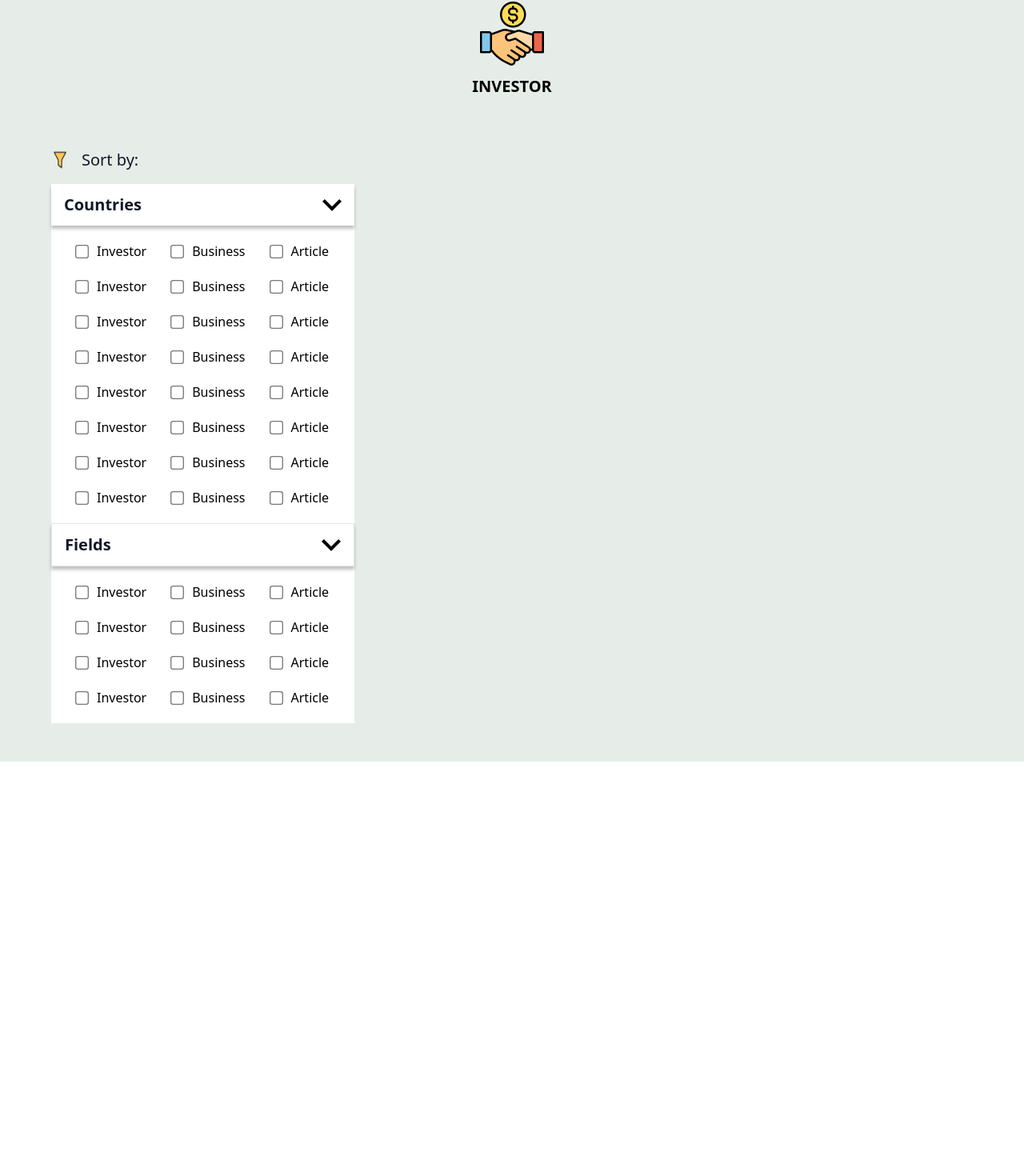
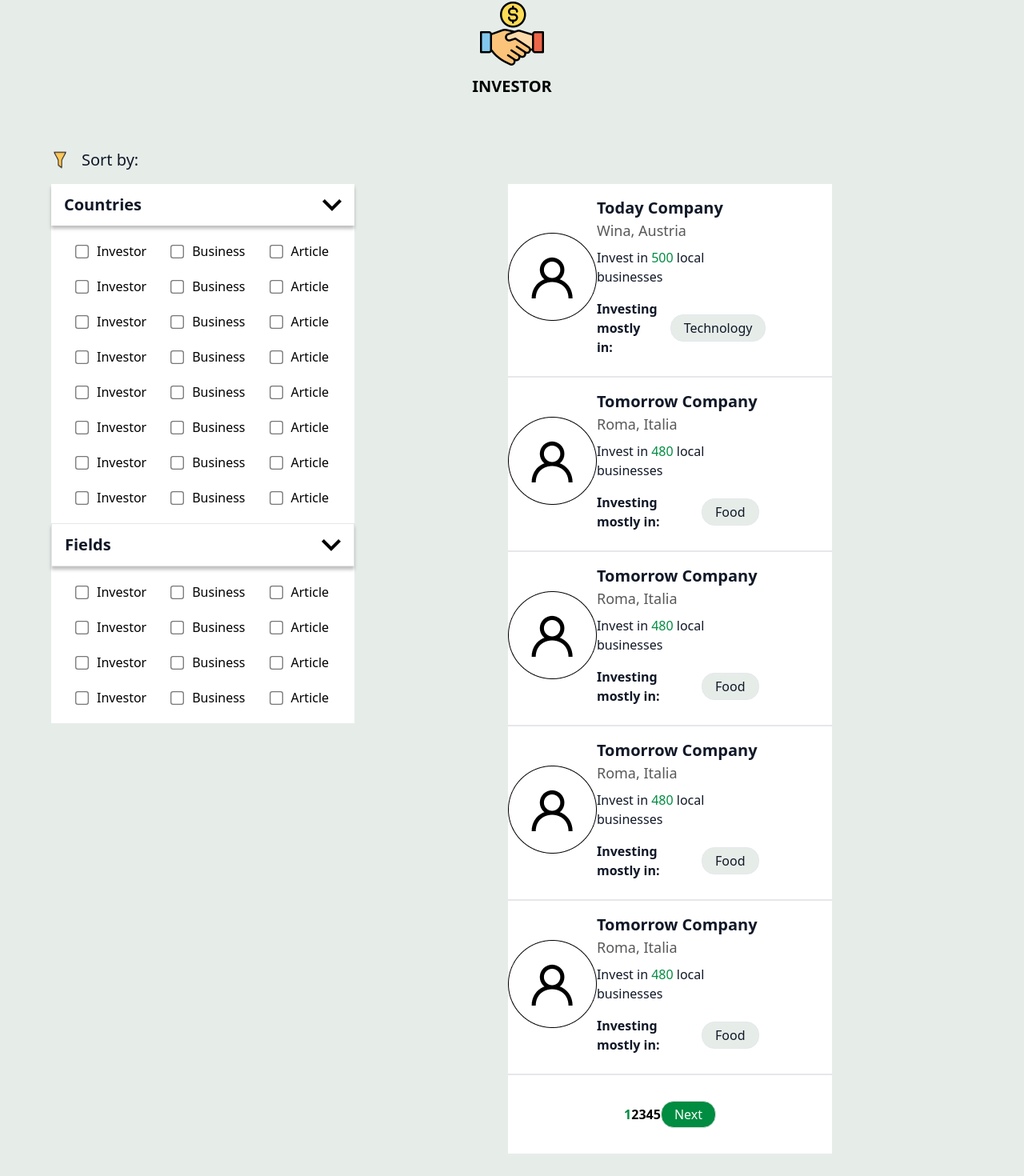
Before and after one commit to aziemp66/Google-Solution-Project, a React (Create React App) app in the folder client/: page / in a window 1280 px wide. Shown: the part 46-1516 px from the top of the page at 80% size. Before the commit the page ends 998 px from the top, so only its background shows below. Built offline with nearby package versions, Linux system fonts and the light colour scheme.

Commit message:
Repair Investor Page

```diff
--- a/client/src/Components/Investor/InvestorPage.js
+++ b/client/src/Components/Investor/InvestorPage.js
@@ -1,4 +1,5 @@
 import SortInvestor from "./SortInvestor";
+import ListInvestor from "./ListInvestor";
 
 function InvestorPage() {
     return (
@@ -18,6 +19,7 @@ function InvestorPage() {
                 </div>
                 <div className="flex flex-row w-[90%] 2xl:w-[80%] mx-auto gap-4">
                     <SortInvestor></SortInvestor>
+                    <ListInvestor></ListInvestor>
                 </div>
             </div>
         </section>
--- /dev/null
+++ b/client/src/Components/Investor/ListInvestor.js
@@ -0,0 +1,115 @@
+function ListInvestor() {
+    return (
+        <div className="flex flex-col 2xl:w-full gap-8 2xl:gap-8 pt-4 2xl:pt-4 mb-12 2xl:mb-12 mx-auto bg-white">
+            <div className="Investor-list flex flex-col gap-4 2xl:gap-12 text-gray-900">
+                <div className="flex flex-row items-center 2xl:gap-6 border-b-2 pb-6">
+                    <div className="inline-block 2xl:pl-16">
+                        <img src="/searchAsset/companyProfile.png" alt="CompanyProfile" srcset="" />
+                    </div>
+                    <div className="flex flex-col w-[50%] items-start gap-2">
+                        <div>
+                            <h3 className="font-bold text-xl 2xl:text-2xl ">Today Company</h3>
+                            <h5 className="font-normal text-lg 2xl:text-xl text-[#585858]">Wina, Austria</h5>
+                        </div>
+                        <div>
+                            <p className="font-normal 2xl:text-lg">Invest in <span className="font-medium text-[#008C41]">500</span> local businesses  </p>
+                        </div>
+                        <div className="flex flex-row items-center gap-4 pt-2">
+                            <p className="font-semibold 2xl:text-lg">Investing mostly in:</p>
+                            <a className="font-medium text-center 2xl:text-sm border-solid rounded-2xl border-[1px] 2xl:w-[7rem] px-4 py-1 bg-[#E6EDE9]" href="#">Technology</a>
+                        </div>
+                    </div>
+                </div>
+                <div className="flex flex-row items-center border-b-2 pb-6 2xl:gap-6">
+                    <div className="inline-block 2xl:pl-16 ">
+                        <img src="/searchAsset/companyProfile.png" alt="CompanyProfile" srcset="" />
+                    </div>
+                    <div className="flex flex-col w-[50%] items-start gap-2">
+                        <div>
+                            <h3 className="font-bold text-xl 2xl:text-2xl ">Tomorrow Company</h3>
+                            <h5 className="font-normal text-lg 2xl:text-xl text-[#585858]">Roma, Italia</h5>
+                        </div>
+                        <div>
+                            <p className="font-normal 2xl:text-lg">Invest in <span className="font-medium text-[#008C41]"> 480 </span> local businesses </p>
+                        </div>
+                        <div className="flex flex-row items-center gap-4 pt-2">
+                            <p className="font-semibold 2xl:text-lg">Investing mostly in:</p>
+                            <a className="font-medium text-center 2xl:text-sm border-solid rounded-2xl border-[1px] 2xl:w-[7rem] px-4 py-1 bg-[#E6EDE9]"
+                                href="#">Food</a>
+                        </div>
+                    </div>
+                </div>
+                <div className="flex flex-row items-center border-b-2 pb-6 2xl:gap-6">
+                    <div className="inline-block 2xl:pl-16 ">
+                        <img src="/searchAsset/companyProfile.png" alt="CompanyProfile" srcset="" />
+                    </div>
+                    <div className="flex flex-col w-[50%] items-start gap-2">
+                        <div>
+                            <h3 className="font-bold text-xl 2xl:text-2xl ">Tomorrow Company</h3>
+                            <h5 className="font-normal text-lg 2xl:text-xl text-[#585858]">Roma, Italia</h5>
+                        </div>
+                        <div>
+                            <p className="font-normal 2xl:text-lg">Invest in <span className="font-medium text-[#008C41]"> 480 </span> local businesses </p>
+                        </div>
+                        <div className="flex flex-row items-center gap-4 pt-2">
+                            <p className="font-semibold 2xl:text-lg">Investing mostly in:</p>
+                            <a className="font-medium text-center 2xl:text-sm border-solid rounded-2xl border-[1px] 2xl:w-[7rem] px-4 py-1 bg-[#E6EDE9]"
+                                href="#">Food</a>
+                        </div>
+                    </div>
+                </div>
+                <div className="flex flex-row items-center border-b-2 pb-6 2xl:gap-6">
+                    <div className="inline-block 2xl:pl-16 ">
+                        <img src="/searchAsset/companyProfile.png" alt="CompanyProfile" srcset="" />
+                    </div>
+                    <div className="flex flex-col w-[50%] items-start gap-2">
+                        <div>
+                            <h3 className="font-bold text-xl 2xl:text-2xl ">Tomorrow Company</h3>
+                            <h5 className="font-normal text-lg 2xl:text-xl text-[#585858]">Roma, Italia</h5>
+                        </div>
+                        <div>
+                            <p className="font-normal 2xl:text-lg">Invest in <span className="font-medium text-[#008C41]"> 480 </span> local businesses </p>
+                        </div>
+                        <div className="flex flex-row items-center gap-4 pt-2">
+                            <p className="font-semibold 2xl:text-lg">Investing mostly in:</p>
+                            <a className="font-medium text-center 2xl:text-sm border-solid rounded-2xl border-[1px] 2xl:w-[7rem] px-4 py-1 bg-[#E6EDE9]"
+                                href="#">Food</a>
+                        </div>
+                    </div>
+                </div>
+                <div className="flex flex-row items-center border-b-2 pb-6 2xl:gap-6">
+                    <div className="inline-block 2xl:pl-16 ">
+                        <img src="/searchAsset/companyProfile.png" alt="CompanyProfile" srcset="" />
+                    </div>
+                    <div className="flex flex-col w-[50%] items-start gap-2">
+                        <div>
+                            <h3 className="font-bold text-xl 2xl:text-2xl ">Tomorrow Company</h3>
+                            <h5 className="font-normal text-lg 2xl:text-xl text-[#585858]">Roma, Italia</h5>
+                        </div>
+                        <div>
+                            <p className="font-normal 2xl:text-lg">Invest in <span className="font-medium text-[#008C41]"> 480 </span> local businesses </p>
+                        </div>
+                        <div className="flex flex-row items-center gap-4 pt-2">
+                            <p className="font-semibold 2xl:text-lg">Investing mostly in:</p>
+                            <a className="font-medium text-center 2xl:text-sm border-solid rounded-2xl border-[1px] 2xl:w-[7rem] px-4 py-1 bg-[#E6EDE9]"
+                                href="#">Food</a>
+                        </div>
+                    </div>
+                </div>
+            </div>
+            <div className="flex w-full pb-8">
+                <div className="flex flex-row items-center justify-center text-center 2xl:gap-8 mx-auto">
+                    <button className="font-bold text-base text-[#008C41]" href="#">1</button>
+                    <button className="font-bold text-base" href="#">2</button>
+                    <button className="font-bold text-base" href="#">3</button>
+                    <button className="font-bold text-base" href="#">4</button>
+                    <button className="font-bold text-base" href="#">5</button>
+                    <button className="font-medium text-base 2xl:text-base text-white border-solid rounded-2xl border-[1px] 2xl:w-[6rem] px-4 py-1 bg-[#008C41]"
+                        href="#">Next</button>
+                </div>
+            </div>
+        </div>
+    );
+}
+
+export default ListInvestor;
```
